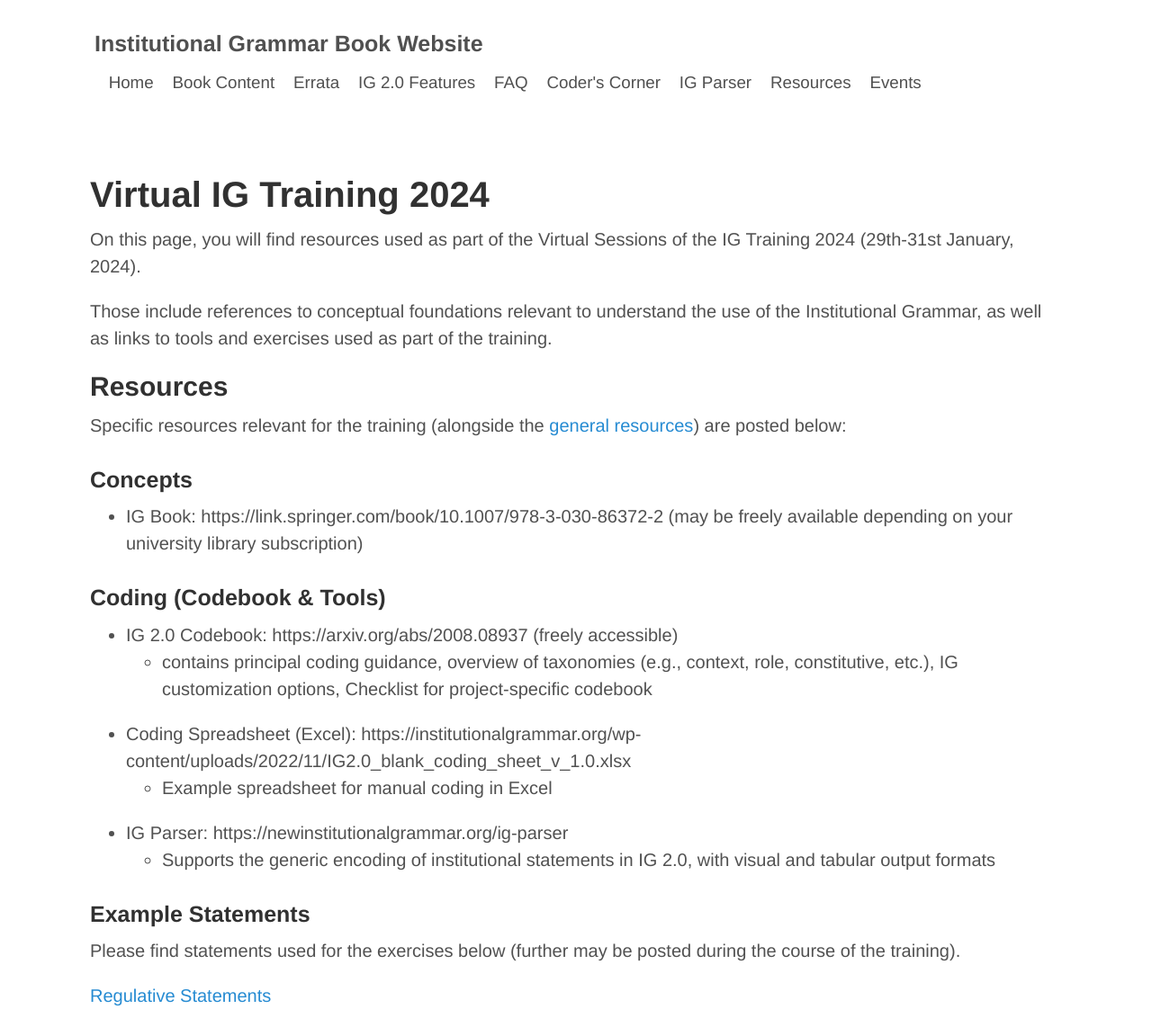
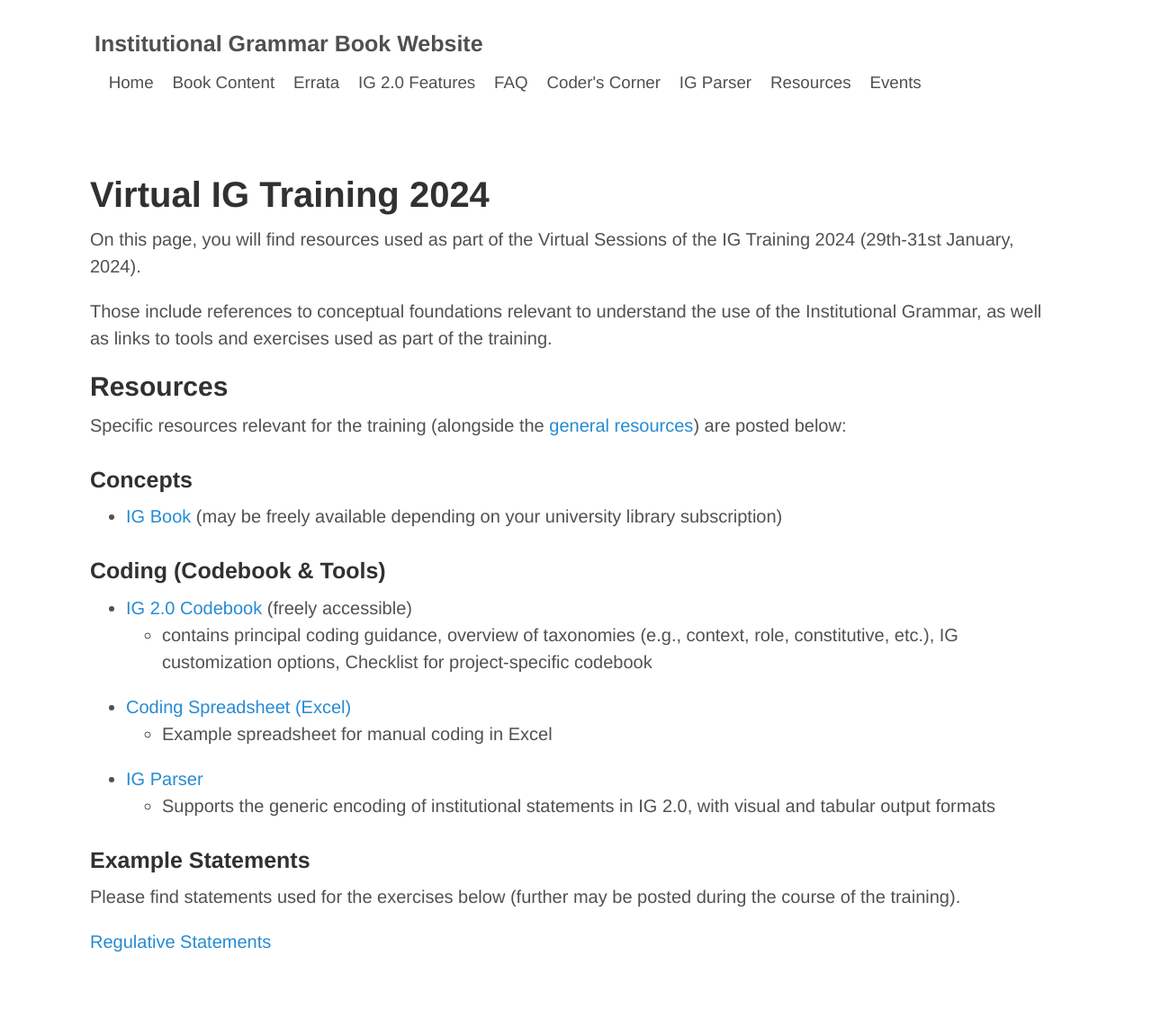
Before and after one commit to InstitutionalGrammar/IG-Book, a Jekyll site: the page built from events-training-2024.md, in a window 1280 px wide. Shown: the whole page at 90% size. Built offline with Jekyll 4.4.1, drawn with Linux system fonts in a browser that asks for light colours; after the commit the page ends 1082 px from its top, so only the background shows below that.

Commit message:
Update resource website.

```diff
--- a/events-training-2024.md
+++ b/events-training-2024.md
@@ -16,17 +16,17 @@ Specific resources relevant for the training (alongside the <a href="{{ site.pat
 
 ### Concepts
 
-* IG Book: https://link.springer.com/book/10.1007/978-3-030-86372-2 (may be freely available depending on your university library subscription)
+* [IG Book](https://link.springer.com/book/10.1007/978-3-030-86372-2) (may be freely available depending on your university library subscription)
 
 ### Coding (Codebook & Tools)
 
-* IG 2.0 Codebook: https://arxiv.org/abs/2008.08937 (freely accessible)
+* [IG 2.0 Codebook](https://arxiv.org/abs/2008.08937) (freely accessible)
   * contains principal coding guidance, overview of taxonomies (e.g., context, role, constitutive, etc.), IG customization options, Checklist for project-specific codebook
 
-* Coding Spreadsheet (Excel): https://institutionalgrammar.org/wp-content/uploads/2022/11/IG2.0_blank_coding_sheet_v_1.0.xlsx
+* [Coding Spreadsheet (Excel)](https://institutionalgrammar.org/wp-content/uploads/2022/11/IG2.0_blank_coding_sheet_v_1.0.xlsx)
   * Example spreadsheet for manual coding in Excel
 
-* IG Parser: https://newinstitutionalgrammar.org/ig-parser
+* [IG Parser](https://newinstitutionalgrammar.org/ig-parser)
   * Supports the generic encoding of institutional statements in IG 2.0, with visual and tabular output formats
 
 ### Example Statements
```
